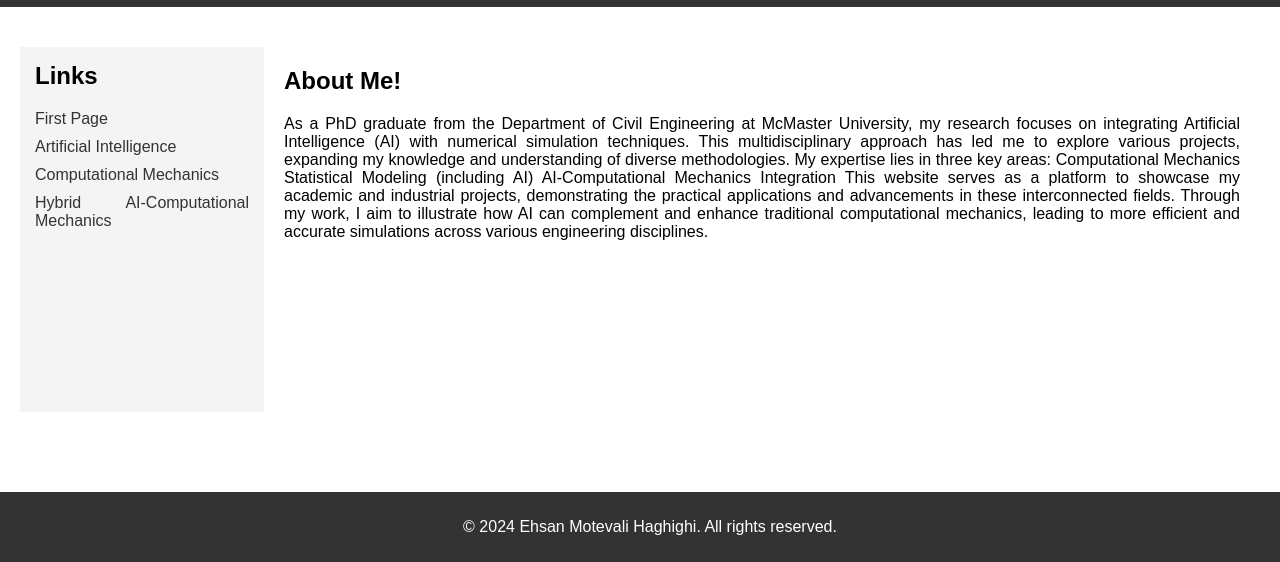
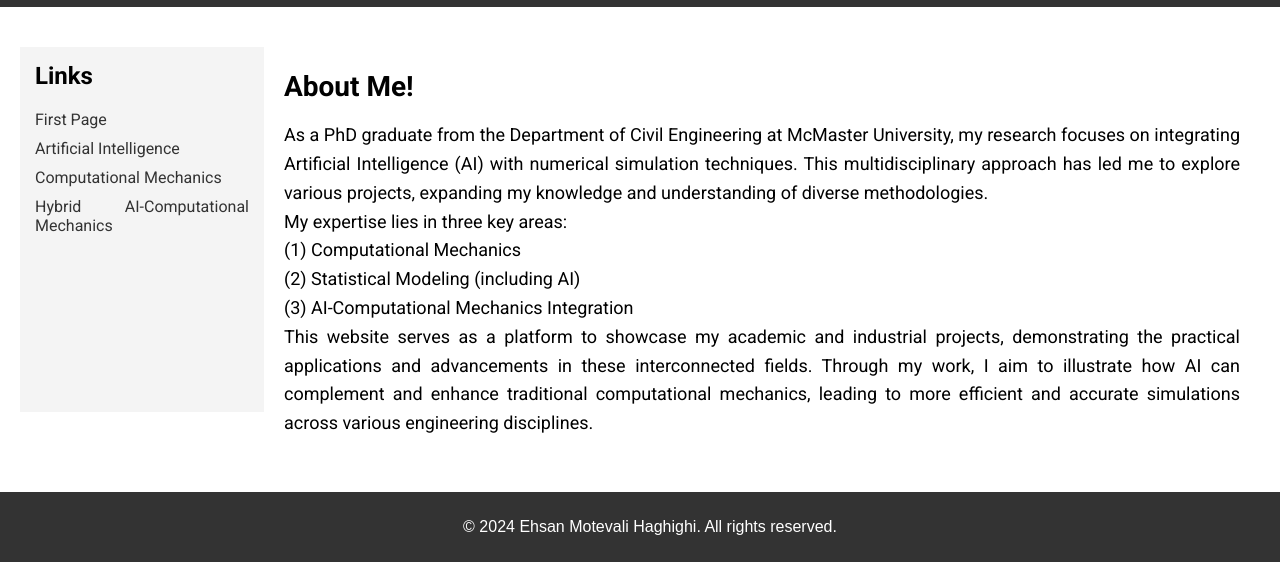
Before and after one commit to Ehsan-Moteval-Haghighi/Ehsan-M.-Haghighi, a plain HTML site: page index.html in a window 1280 px wide. Shown: the part 238-800 px from the top of the page. Drawn offline with Linux system fonts and the light colour scheme.

Commit message:
Update index.html

```diff
--- a/index.html
+++ b/index.html
@@ -4,7 +4,23 @@
     <meta charset="UTF-8">
     <meta name="viewport" content="width=device-width, initial-scale=1.0">
     <title>Ehsan Motevali Haghighi - McMaster University</title>
+    <link href="https://fonts.googleapis.com/css2?family=Roboto:wght@400;700&display=swap" rel="stylesheet">
     <link rel="stylesheet" href="style.css">
+    <style>
+        main {
+            font-family: 'Roboto', sans-serif;
+        }
+        .content h2 {
+            font-weight: 700;
+            font-size: 28px;
+            margin-bottom: 15px;
+        }
+        .content p {
+            font-weight: 400;
+            font-size: 18px;
+            line-height: 1.6;
+        }
+    </style>
 </head>
 <body>
     <header>
@@ -29,11 +45,11 @@
         <div class="content">
             <h2>About Me!</h2>
             <p>
-             As a PhD graduate from the Department of Civil Engineering at McMaster University, my research focuses on integrating Artificial Intelligence (AI) with numerical simulation techniques. This multidisciplinary approach has led me to explore various projects, expanding my knowledge and understanding of diverse methodologies.
-            My expertise lies in three key areas:
-            Computational Mechanics
-            Statistical Modeling (including AI)
-            AI-Computational Mechanics Integration
+             As a PhD graduate from the Department of Civil Engineering at McMaster University, my research focuses on integrating Artificial Intelligence (AI) with numerical simulation techniques. This multidisciplinary approach has led me to explore various projects, expanding my knowledge and understanding of diverse methodologies.<br>
+            My expertise lies in three key areas:<br>
+            (1) Computational Mechanics<br>
+            (2) Statistical Modeling (including AI)<br>
+            (3) AI-Computational Mechanics Integration<br>
             This website serves as a platform to showcase my academic and industrial projects, demonstrating the practical applications and advancements in these interconnected fields. Through my work, I aim to illustrate how AI can complement and enhance traditional computational mechanics, leading to more efficient and accurate simulations across various engineering disciplines.
             </p>
         </div>
```
